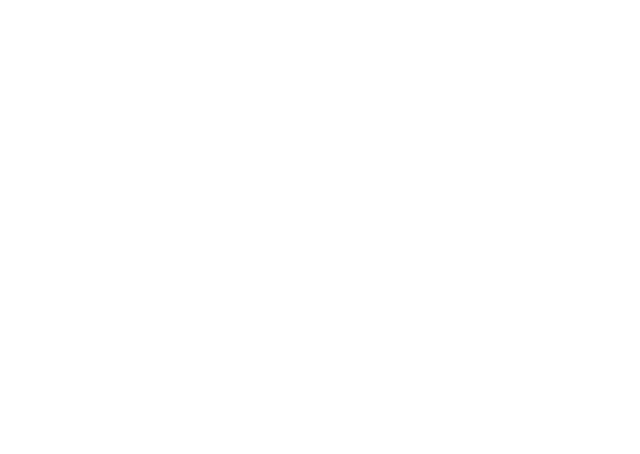
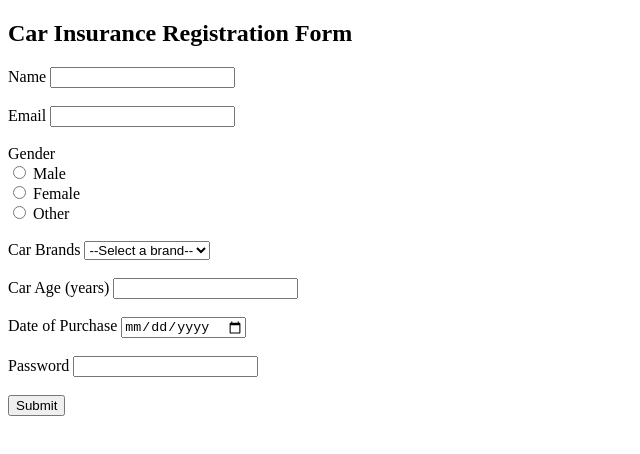
Before and after one commit to acciojob/car-insurance-form-VIKASH-FOUNDER, a website: page main.html in a window 1280 px wide. Shown: the whole page, without its empty margins (0-640 px from the left). Drawn offline with Linux system fonts and the light colour scheme.

Commit message:
created a submission

```diff
--- a/main.html
+++ b/main.html
@@ -7,6 +7,58 @@
 </head>
 
 <body>
+	 <h2>Car Insurance Registration Form</h2>
+
+    <form method="post">
+        <!-- Name -->
+        <label for="name">Name</label>
+        <input type="text" id="name" required>
+        <br><br>
+
+        <!-- Email -->
+        <label for="email">Email</label>
+        <input type="email" id="email" required>
+        <br><br>
+
+        <!-- Gender -->
+        <label for="gender">Gender</label><br>
+        <input type="radio" id="male" name="gender" value="Male" required>
+        <label for="male">Male</label><br>
+        <input type="radio" id="female" name="gender" value="Female" required>
+        <label for="female">Female</label><br>
+        <input type="radio" id="other" name="gender" value="Other" required>
+        <label for="other">Other</label>
+        <br><br>
+
+        <!-- Car Brands -->
+        <label for="cars">Car Brands</label>
+        <select id="cars" name="cars">
+            <option value="Select a brand">--Select a brand--</option>
+            <option value="BMW">BMW</option>
+            <option value="Audi">Audi</option>
+            <option value="Mercedez">Mercedez</option>
+        </select>
+        <br><br>
+
+        <!-- Car Age -->
+        <label for="carage">Car Age (years)</label>
+        <input type="number" id="carage" required>
+        <br><br>
+
+        <!-- Date of Purchase -->
+        <label for="dop">Date of Purchase</label>
+        <input type="date" id="dop" required>
+        <br><br>
+
+        <!-- Password -->
+        <label for="password">Password</label>
+        <input type="password" id="password" required>
+        <br><br>
+
+        <!-- Submit Button -->
+        <button type="submit">Submit</button>
+    </form>
+
 	<!-- the entire body must be written by student -->
     <script type="text/javascript" src="./script.js">
 </script>
```
